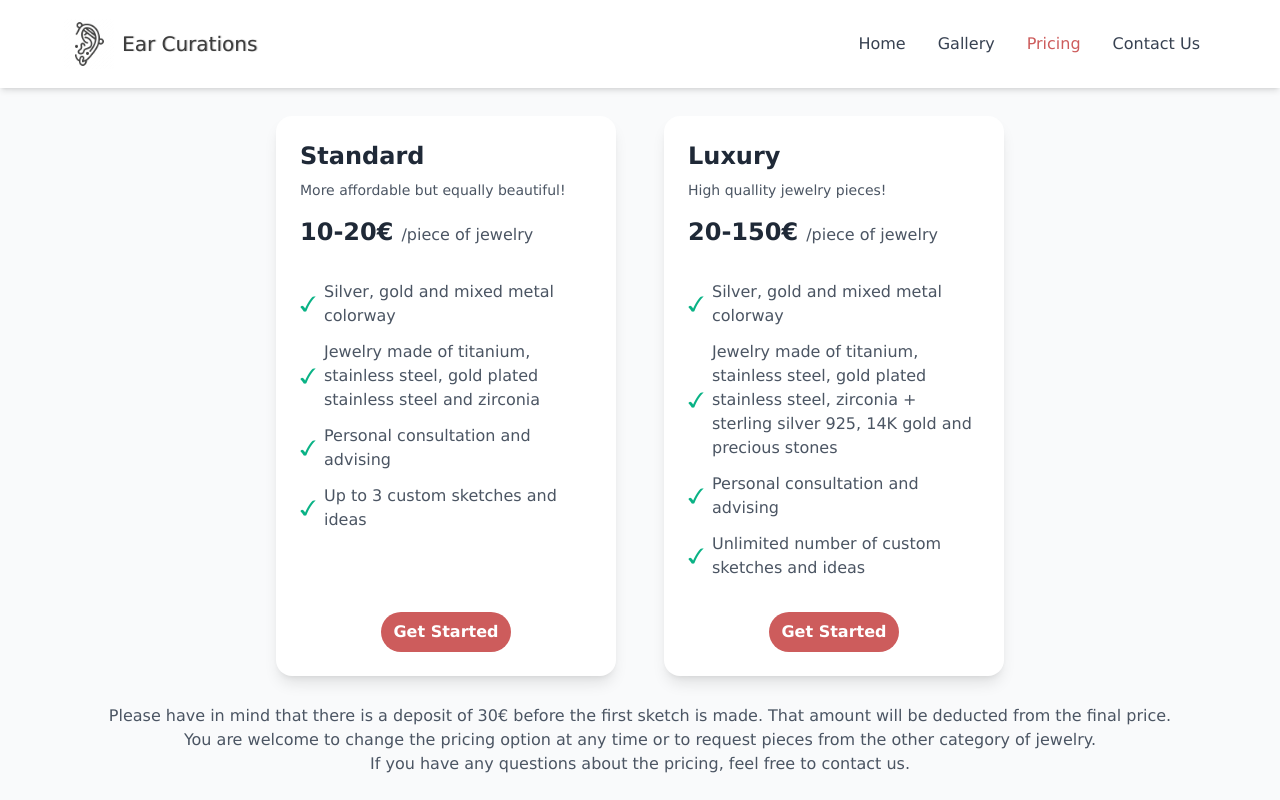
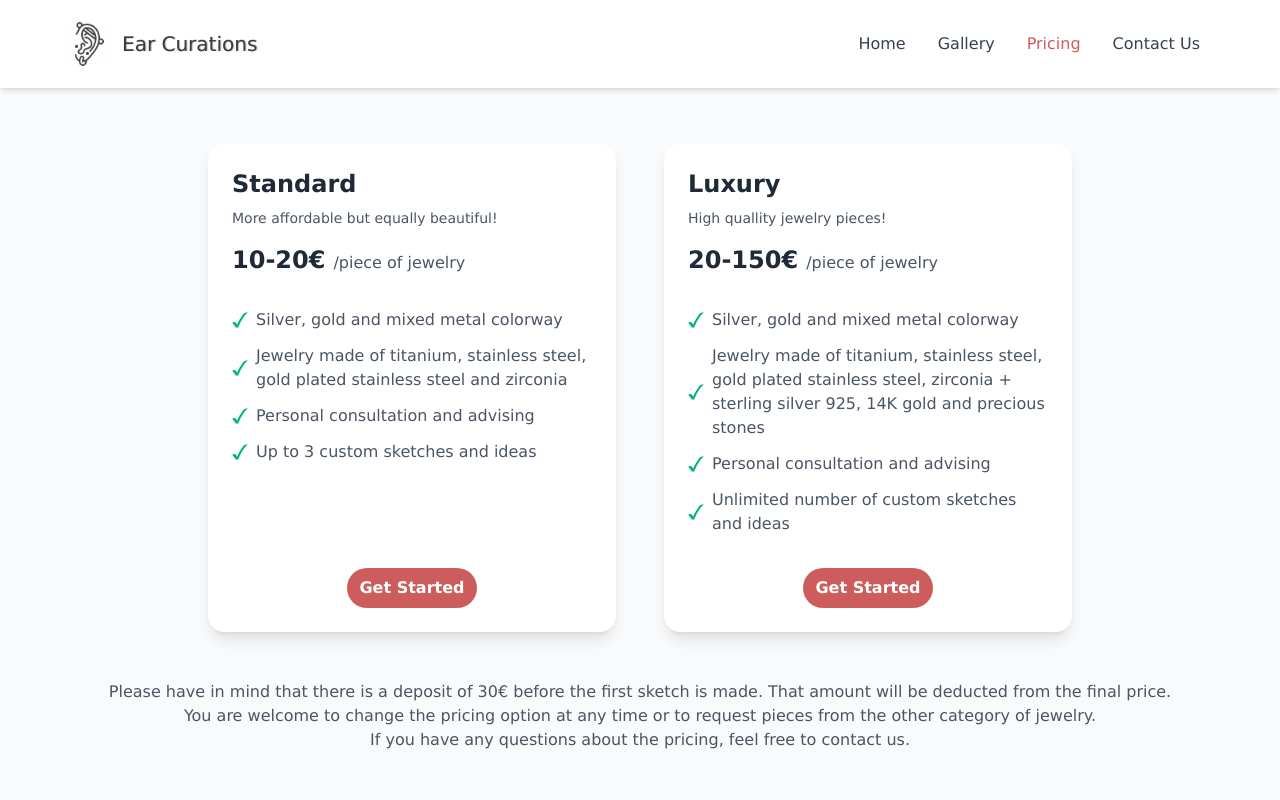
Before and after one commit to hedanikolic/webshop, a Nuxt app: page /Pricing in a window 1280 px wide. Shown: the top 800 px of the page. Built offline with nearby package versions, Linux system fonts and the light colour scheme.

Commit message:
Altered responsiveness

```diff
--- a/pages/Contact.vue
+++ b/pages/Contact.vue
@@ -1,10 +1,10 @@
 <template>
-    <div class="min-h-screen flex flex-col pt-24 md:pt-32">
+    <div class="min-h-screen flex flex-col flex-grow pt-24 md:pt-32">
         <Navbar />
 
         <div class="min-h-screen">
-          <div class="container mx-auto p-8 justify-center">
-            <div class="grid lg:px-32 md:grid-cols-5 gap-12">
+          <div class="container mx-auto p-8 justify-center w-full">
+            <div class="grid xl:px-32 md:grid-cols-5 gap-12">
               <!-- Left column -->
               <div class="bg-white md:col-span-3 p-8 rounded-lg shadow-lg">
                 <h2 class="font-semibold text-center text-2xl pt-4 pb-1">Ready for your curation?</h2>
@@ -27,7 +27,7 @@
                   </div>
                   <div class="mb-4 px-8">
                     <label for="number" class="block text-xs font-medium text-gray-700">PHONE NUMBER</label>
-                    <input type="tel" pattern="[0-9,+]*" inputmode="numeric" id="number" name="number" class="mt-1 block w-full px-3 py-2 bg-white border shadow-sm border-gray-300 rounded-md focus:outline-none focus:ring-gray-900 focus:border-gray-900 sm:text-sm" placeholder="Your phone number">
+                    <input type="tel" pattern="[+,0-9]*" inputmode="numeric" id="number" name="number" class="mt-1 block w-full px-3 py-2 bg-white border shadow-sm border-gray-300 rounded-md focus:outline-none focus:ring-gray-900 focus:border-gray-900 sm:text-sm" placeholder="Your phone number">
                   </div>
                   <div class="grid md:grid-cols-3 flex justify-between px-8 py-2 gap-8">
                     <div class="flex flex-col col-span-2 gap-4">
@@ -82,8 +82,8 @@
                   <p class="text-md px-4 pb-8">Send them our way through e-mail or give us a call during our working hours!</p>
                   <div class="flex flex-col justify-between p-4">
                     <div class="flex flex-row items-center p-4">
-                      <img src="~/assets/mail.png" alt="Mail" style="height: 20px; width: 20px;" />
-                      <a href="mailto:earcurations@gmail.com" class="ml-4 hover:text-blue-600 underline">
+                      <img src="~/assets/mail.png" alt="Mail" class="md:-ml-6 lg:ml-0" style="height: 20px; width: 20px;" />
+                      <a href="mailto:earcurations@gmail.com" class="ml-4 md:text-sm lg:text-base hover:text-blue-600 underline">
                         earcurations@gmail.com
                       </a>
                     </div>
--- a/pages/Pricing.vue
+++ b/pages/Pricing.vue
@@ -1,9 +1,9 @@
 <template>
-  <div class="flex flex-col pt-24">
+  <div class="min-h-screen flex flex-col pt-24 lg:pt-32">
     <Navbar />
-    <div class="p-1">
+    <div class="min-h-screen">
       <div class="container mx-auto p-4 justify-center">
-        <div class="grid gap-8 sm:px-24 md:px-12 lg:px-64 md:gap-12 md:grid-cols-2">
+        <div class="grid gap-8 xs:px-24 md:px-12 xl:px-48 md:gap-12 md:grid-cols-2">
           <div class="flex flex-col h-full bg-white rounded-2xl overflow-hidden shadow-lg transition duration-200 ease-in-out transform hover:scale-105">
             <div class="px-4 py-6">
               <h2 class="text-2xl font-semibold text-gray-800 mb-2 pl-2">Standard</h2>
@@ -74,12 +74,14 @@
           </div>
         </div>
       </div>
-    </div>
-    <div class="flex flex-col justify-center pb-10 px-8 md:pt-2">
+      <div class="flex flex-col justify-center pb-10 px-8 md:pt-2 lg:pt-8">
       <p class="text-center text-gray-600">Please have in mind that there is a deposit of 30€ before the first sketch is made. That amount will be deducted from the final price.</p>
       <p class="text-center text-gray-600 text-md">You are welcome to change the pricing option at any time or to request pieces from the other category of jewelry.</p>
       <p class="text-center text-gray-600 text-md">If you have any questions about the pricing, feel free to contact us.</p>
     </div>
+
+    </div>
+
     <Footer />
   </div>
 </template>
```
